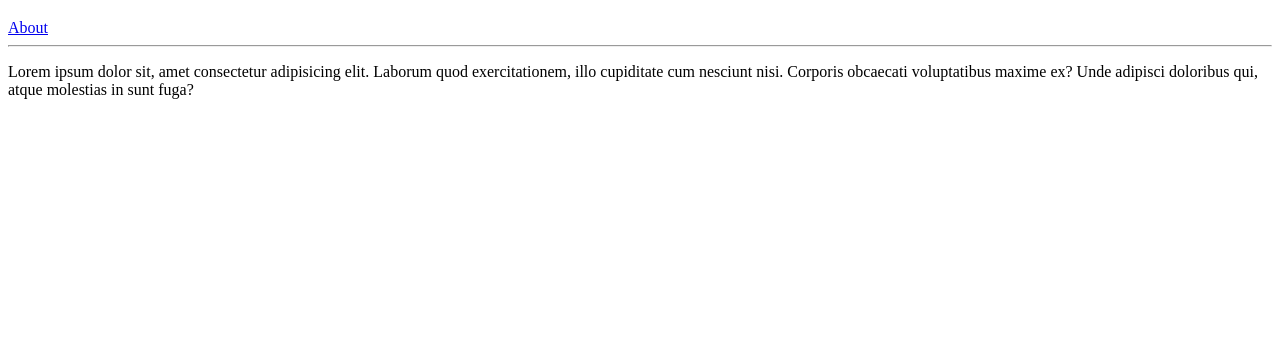
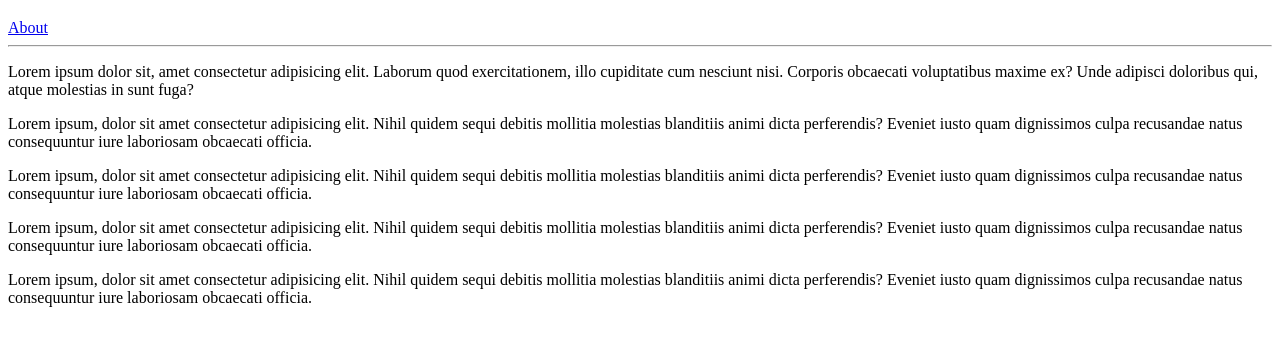
Before and after one commit to vetaluga/sec-rep, a plain HTML site: page index.html in a window 1280 px wide. Shown: the part 61-406 px from the top of the page. Drawn offline with Linux system fonts and the light colour scheme.

Commit message:
add more info for page

```diff
--- a/index.html
+++ b/index.html
@@ -7,8 +7,12 @@
 </head>
 <body>
     <h1>Lesson git 2</h1>
-    <a href="#">About</a>
+    <a href="index.html">About</a>
     <hr>
     <p>Lorem ipsum dolor sit, amet consectetur adipisicing elit. Laborum quod exercitationem, illo cupiditate cum nesciunt nisi. Corporis obcaecati voluptatibus maxime ex? Unde adipisci doloribus qui, atque molestias in sunt fuga?</p>
+    <p>Lorem ipsum, dolor sit amet consectetur adipisicing elit. Nihil quidem sequi debitis mollitia molestias blanditiis animi dicta perferendis? Eveniet iusto quam dignissimos culpa recusandae natus consequuntur iure laboriosam obcaecati officia.</p>
+    <p>Lorem ipsum, dolor sit amet consectetur adipisicing elit. Nihil quidem sequi debitis mollitia molestias blanditiis animi dicta perferendis? Eveniet iusto quam dignissimos culpa recusandae natus consequuntur iure laboriosam obcaecati officia.</p>
+    <p>Lorem ipsum, dolor sit amet consectetur adipisicing elit. Nihil quidem sequi debitis mollitia molestias blanditiis animi dicta perferendis? Eveniet iusto quam dignissimos culpa recusandae natus consequuntur iure laboriosam obcaecati officia.</p>
+    <p>Lorem ipsum, dolor sit amet consectetur adipisicing elit. Nihil quidem sequi debitis mollitia molestias blanditiis animi dicta perferendis? Eveniet iusto quam dignissimos culpa recusandae natus consequuntur iure laboriosam obcaecati officia.</p>
 </body>
 </html>
```
